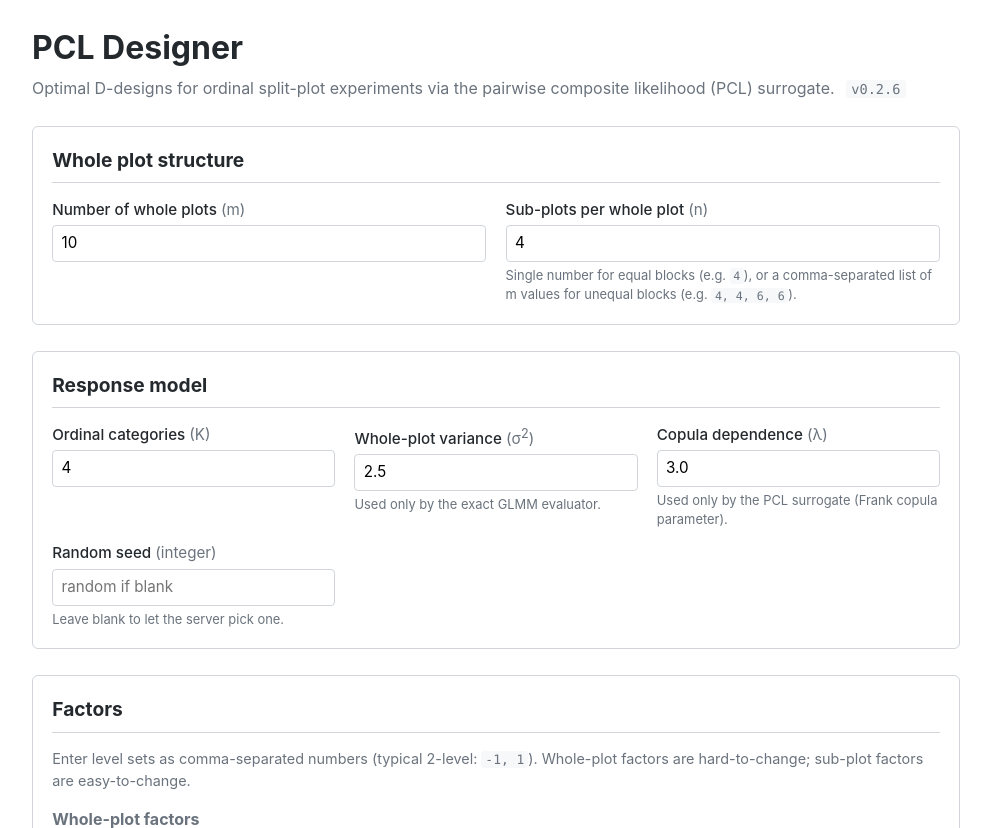
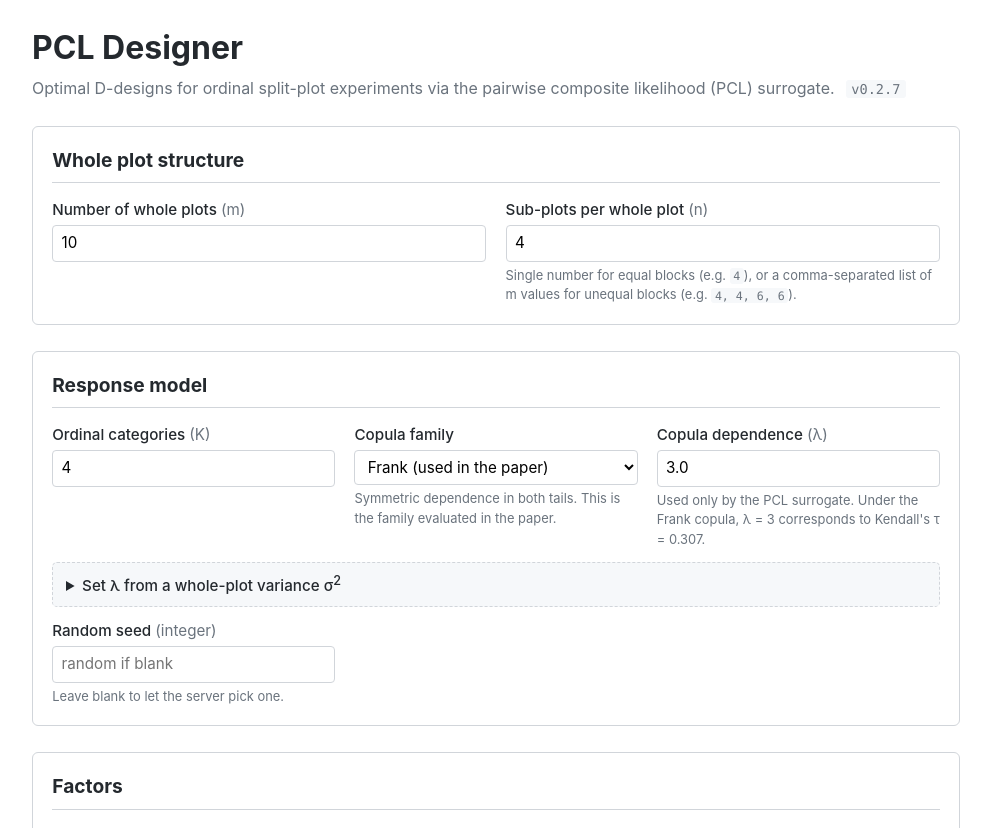
Before and after one commit to pcl-designer/pcl-designer, a Flask app: page / in a window 1280 px wide. Shown: the top 828 px of the page, without its empty margins (144-1135 px from the left). Run offline with Flask 3, Linux system fonts and the light colour scheme.

Commit message:
v0.2.7: Clayton copula and sigma^2-to-lambda converter in the web UI

```diff
--- a/pcl_designer/__init__.py
+++ b/pcl_designer/__init__.py
@@ -1,3 +1,3 @@
 """PCL Designer — browser UI for the production_ce CE optimizer."""
 
-__version__ = "0.2.6"
+__version__ = "0.2.7"
--- a/pcl_designer/app.py
+++ b/pcl_designer/app.py
@@ -48,6 +48,8 @@ def create_app() -> Flask:
                 "eval_method": params["eval_method"],
                 "sigma2_fixed": params["sigma2_fixed"],
                 "lambda_fixed": params["lambda_fixed"],
+                "copula_type": params["copula_type"],
+                "copula_family": params["copula_family"],
                 "seed": params["seed"],
                 "num_starts": params["num_starts"],
             },
--- a/pcl_designer/static/app.js
+++ b/pcl_designer/static/app.js
@@ -26,6 +26,13 @@ window.addEventListener("DOMContentLoaded", () => {
   document.getElementById("eval-method").addEventListener("change", updateEvaluatorFields);
   updateEvaluatorFields();
 
+  // Copula family and the sigma^2 -> lambda converter (PCL surrogate only).
+  document.getElementById("copula-type").addEventListener("change", updateDependenceInfo);
+  document.getElementById("lambda").addEventListener("input", updateDependenceInfo);
+  document.getElementById("conv-sigma2").addEventListener("input", updateDependenceInfo);
+  document.getElementById("conv-apply").addEventListener("click", applyConvertedLambda);
+  updateDependenceInfo();
+
   document.getElementById("K").addEventListener("input", updatePriorDim);
   document.getElementById("model-terms").addEventListener("input", updatePriorDim);
   updatePriorDim();
@@ -53,6 +60,139 @@ function updateEvaluatorFields() {
   const lambdaField = document.getElementById("lambda-field");
   sigmaField.hidden = method !== "glmm_exact";
   lambdaField.hidden = method !== "copula_pcl";
+  document.getElementById("copula-family-field").hidden = method !== "copula_pcl";
+  document.getElementById("converter-field").hidden = method !== "copula_pcl";
+}
+
+// --------------------------- Copula dependence --------------------------
+//
+// Line-for-line port of pcl_designer/dependence.py (itself a port of the
+// stand-alone sigma2lambda.c tool). Implements the Section 5.1 calibration
+// sigma^2 -> rho -> Kendall's tau -> lambda for the Frank and Clayton copulas.
+
+const COPULA_FRANK = 0;
+const COPULA_CLAYTON = 1;
+const COPULA_NAMES = { 0: "Frank", 1: "Clayton" };
+const COPULA_NOTES = {
+  0: "Symmetric dependence in both tails. This is the family evaluated in the paper.",
+  1: "Lower-tail dependence, so responses within a whole plot are most strongly " +
+     "associated when they fall jointly in the low categories. Not evaluated in the paper.",
+};
+
+// 64-point Gauss-Legendre nodes and weights on [-1, 1] (positive half).
+const GL_X = [
+  0.0243502926634244, 0.072993121787799, 0.1214628192961206, 0.1696444204239928,
+  0.2174236437400071, 0.2646871622087674, 0.311322871990211, 0.3572201583376681,
+  0.4022701579639916, 0.4463660172534641, 0.489403145707053, 0.5312794640198946,
+  0.571895646202634, 0.6111553551723933, 0.6489654712546573, 0.6852363130542333,
+  0.7198818501716109, 0.7528199072605319, 0.7839723589433414, 0.8132653151227975,
+  0.8406292962525803, 0.8659993981540928, 0.8893154459951141, 0.9105221370785028,
+  0.9295691721319396, 0.9464113748584028, 0.9610087996520538, 0.973326827789911,
+  0.983336253884626, 0.9910133714767443, 0.9963401167719553, 0.9993050417357722
+];
+const GL_W = [
+  0.0486909570091397, 0.0485754674415034, 0.048344762234803, 0.0479993885964583,
+  0.0475401657148303, 0.04696818281621, 0.0462847965813144, 0.0454916279274181,
+  0.0445905581637566, 0.0435837245293235, 0.0424735151236536, 0.0412625632426235,
+  0.0399537411327203, 0.0385501531786156, 0.03705512854024, 0.0354722132568824,
+  0.0338051618371416, 0.0320579283548516, 0.0302346570724025, 0.0283396726142595,
+  0.0263774697150547, 0.0243527025687109, 0.0222701738083833, 0.0201348231535302,
+  0.0179517157756973, 0.0157260304760247, 0.0134630478967186, 0.0111681394601311,
+  0.0088467598263639, 0.0065044579689784, 0.0041470332605625, 0.0017832807216964
+];
+
+function debyeIntegrand(t) {
+  return t < 1e-12 ? 1.0 - t / 2.0 : t / Math.expm1(t);
+}
+
+function debye1(x) {
+  const npanel = Math.max(1, Math.ceil(x));
+  const h = x / npanel;
+  let total = 0.0;
+  for (let p = 0; p < npanel; p++) {
+    const c = p * h + h / 2.0;
+    const s = h / 2.0;
+    for (let i = 0; i < 32; i++) {
+      total += GL_W[i] * s * (debyeIntegrand(c - s * GL_X[i]) + debyeIntegrand(c + s * GL_X[i]));
+    }
+  }
+  return total / x;
+}
+
+function frankTau(lam) {
+  return lam <= 0 ? 0.0 : 1.0 - (4.0 / lam) * (1.0 - debye1(lam));
+}
+
+function claytonTau(lam) {
+  return lam <= 0 ? 0.0 : lam / (lam + 2.0);
+}
+
+function copulaTau(lam, family) {
+  return family === COPULA_CLAYTON ? claytonTau(lam) : frankTau(lam);
+}
+
+function tauToLambda(tau, family) {
+  if (!(tau >= 0 && tau < 1)) return NaN;
+  if (tau === 0) return 0.0;
+  if (family === COPULA_CLAYTON) return (2.0 * tau) / (1.0 - tau);
+  let lo = 1e-10, hi = 1.0;
+  while (frankTau(hi) < tau) {
+    hi *= 2.0;
+    if (hi > 1e6) return NaN;
+  }
+  for (let it = 0; it < 200; it++) {
+    const mid = 0.5 * (lo + hi);
+    if (frankTau(mid) < tau) lo = mid; else hi = mid;
+    if (hi - lo < 1e-13 * (1.0 + hi)) break;
+  }
+  return 0.5 * (lo + hi);
+}
+
+function sigma2ToLambda(sigma2, family) {
+  const rho = sigma2 / (sigma2 + (Math.PI * Math.PI) / 3.0);
+  const tau = (2.0 / Math.PI) * Math.asin(rho);
+  return { rho, tau, lambda: tauToLambda(tau, family) };
+}
+
+function selectedCopulaFamily() {
+  return parseInt(document.getElementById("copula-type").value, 10) === COPULA_CLAYTON
+    ? COPULA_CLAYTON : COPULA_FRANK;
+}
+
+let convertedLambda = NaN;
+
+function updateDependenceInfo() {
+  const family = selectedCopulaFamily();
+  const name = COPULA_NAMES[family];
+  document.getElementById("copula-family-note").textContent = COPULA_NOTES[family];
+
+  const lam = parseFloat(document.getElementById("lambda").value);
+  document.getElementById("lambda-tau").textContent =
+    Number.isFinite(lam) && lam > 0
+      ? `Under the ${name} copula, \u03bb = ${lam} corresponds to Kendall's \u03c4 = ${copulaTau(lam, family).toFixed(3)}.`
+      : "Must be greater than 0.";
+
+  const s2 = parseFloat(document.getElementById("conv-sigma2").value);
+  const out = document.getElementById("conv-result");
+  const btn = document.getElementById("conv-apply");
+  if (!(Number.isFinite(s2) && s2 > 0)) {
+    convertedLambda = NaN;
+    out.textContent = "Enter a whole-plot variance greater than 0.";
+    btn.disabled = true;
+    return;
+  }
+  const r = sigma2ToLambda(s2, family);
+  convertedLambda = r.lambda;
+  out.textContent =
+    `\u03c1 = ${r.rho.toFixed(4)}, \u03c4 = ${r.tau.toFixed(4)}, ` +
+    `so ${name} \u03bb = ${r.lambda.toFixed(4)}`;
+  btn.disabled = !Number.isFinite(r.lambda);
+}
+
+function applyConvertedLambda() {
+  if (!Number.isFinite(convertedLambda)) return;
+  document.getElementById("lambda").value = convertedLambda.toFixed(4);
+  updateDependenceInfo();
 }
 
 // --------------------------- Factor rows --------------------------------
@@ -312,7 +452,9 @@ function renderResults(result, echo, wallSec) {
   // The two agree closely under the paper's operating regime but are
   // formally distinct quantities; being explicit prevents confusion.
   document.getElementById("d-criterion-label").textContent =
-    `D-criterion (${evaluatorDisplayName(echo && echo.eval_method)})`;
+    `D-criterion (${evaluatorDisplayName(echo && echo.eval_method)}` +
+    (echo && echo.eval_method === "copula_pcl" && echo.copula_family
+      ? `, ${echo.copula_family} copula)` : ")");
   document.getElementById("elapsed").textContent = `${result.elapsed_sec.toFixed(1)} s`;
   document.getElementById("dimensions").textContent = `${result.n_rows} × ${result.n_cols}`;
   document.getElementById("seed-used").textContent = echo.seed;
--- a/pcl_designer/static/style.css
+++ b/pcl_designer/static/style.css
@@ -12,6 +12,9 @@
 }
 
 * { box-sizing: border-box; }
+
+/* Make the hidden attribute win over display rules such as label { display: flex }. */
+[hidden] { display: none !important; }
 
 body {
   font-family: -apple-system, BlinkMacSystemFont, "Segoe UI", Helvetica, Arial, sans-serif;
@@ -191,3 +194,23 @@ footer {
   color: var(--muted);
   font-size: 0.85em;
 }
+
+/* sigma^2 -> lambda converter (PCL surrogate) */
+.converter {
+  grid-column: 1 / -1;
+  border: 1px dashed var(--border);
+  border-radius: 5px;
+  padding: 0.5em 0.8em;
+  background: var(--bg-alt);
+}
+.converter summary { cursor: pointer; font-size: 0.95em; font-weight: 500; }
+.converter-body {
+  display: grid;
+  grid-template-columns: minmax(180px, 220px) 1fr;
+  gap: 0.6em 1.2em;
+  align-items: end;
+  margin-top: 0.6em;
+}
+.converter-out { display: flex; flex-wrap: wrap; align-items: center; gap: 0.6em; }
+.converter-out .hint { margin: 0; }
+@media (max-width: 560px) { .converter-body { grid-template-columns: 1fr; } }
--- a/pcl_designer/templates/index.html
+++ b/pcl_designer/templates/index.html
@@ -53,11 +53,38 @@
           <input type="number" id="sigma2" name="sigma2_fixed" min="0" step="0.1" value="2.5">
           <small>Used only by the exact GLMM evaluator.</small>
         </label>
+        <label id="copula-family-field">
+          <span>Copula family</span>
+          <select id="copula-type" name="copula_type">
+            <option value="0" selected>Frank (used in the paper)</option>
+            <option value="1">Clayton</option>
+          </select>
+          <small id="copula-family-note">Symmetric dependence in both tails. This is the family evaluated in the paper.</small>
+        </label>
         <label id="lambda-field">
           <span>Copula dependence <em>(&lambda;)</em></span>
-          <input type="number" id="lambda" name="lambda_fixed" min="0" step="0.1" value="3.0">
-          <small>Used only by the PCL surrogate (Frank copula parameter).</small>
+          <input type="number" id="lambda" name="lambda_fixed" min="0" step="any" value="3.0">
+          <small>Used only by the PCL surrogate. <span id="lambda-tau"></span></small>
         </label>
+        <details id="converter-field" class="converter">
+          <summary>Set &lambda; from a whole-plot variance &sigma;<sup>2</sup></summary>
+          <div class="converter-body">
+            <label>
+              <span>Whole-plot variance <em>(&sigma;<sup>2</sup>)</em></span>
+              <input type="number" id="conv-sigma2" min="0" step="any" value="2.5">
+            </label>
+            <div class="converter-out">
+              <p id="conv-result" class="hint" aria-live="polite"></p>
+              <button type="button" id="conv-apply" class="ghost">Use this &lambda;</button>
+            </div>
+          </div>
+          <p class="hint">
+            Matches the GLMM and the copula through Kendall's &tau;, as in Section 5.1 of the paper.
+            The latent intra-block correlation is &rho; = &sigma;<sup>2</sup>/(&sigma;<sup>2</sup> + &pi;<sup>2</sup>/3),
+            its Kendall's &tau; is (2/&pi;) arcsin &rho;, and &lambda; is the copula parameter with that &tau;.
+            The paper's baseline &sigma;<sup>2</sup> = 2.5 gives Frank &lambda; = 2.741, which the paper rounds to 3.0.
+          </p>
+        </details>
         <label>
           <span>Random seed <em>(integer)</em></span>
           <input type="number" id="seed" name="seed" min="1" step="1" placeholder="random if blank">
@@ -111,8 +138,8 @@
               <option value="glmm_approx">glmm_approx (independence GLM &mdash; reference)</option>
             </select>
             <small>
-              PCL surrogate uses &lambda; only; exact GLMM uses &sigma;<sup>2</sup>
-              only; independence GLM uses neither. The relevant field appears
+              PCL surrogate uses the copula family and &lambda;; exact GLMM uses
+              &sigma;<sup>2</sup> only; independence GLM uses neither. The relevant field appears
               under <em>Response model</em>.
             </small>
           </label>
@@ -121,12 +148,6 @@
             <select id="crit-mode" name="crit_mode">
               <option value="average" selected>average (pseudo-Bayesian D)</option>
               <option value="minimax">minimax</option>
-            </select>
-          </label>
-          <label>
-            <span>Copula type</span>
-            <select id="copula-type" name="copula_type">
-              <option value="0" selected>0 &mdash; Frank (default in paper)</option>
             </select>
           </label>
           <label>
--- a/pyproject.toml
+++ b/pyproject.toml
@@ -4,7 +4,7 @@ build-backend = "setuptools.build_meta"
 
 [project]
 name = "pcl-designer"
-version = "0.2.6"
+version = "0.2.7"
 description = "Browser-based UI for generating optimal ordinal split-plot designs via the PCL surrogate"
 readme = "README.md"
 requires-python = ">=3.10"
```
Also changed, not shown: USER_GUIDE.md (+5 -3 lines), pcl_designer/dependence.py (added, +171 -0 lines), pcl_designer/validation.py (+27 -0 lines), tests/test_dependence.py (added, +64 -0 lines), tests/test_validation.py (+46 -0 lines), README.md.
